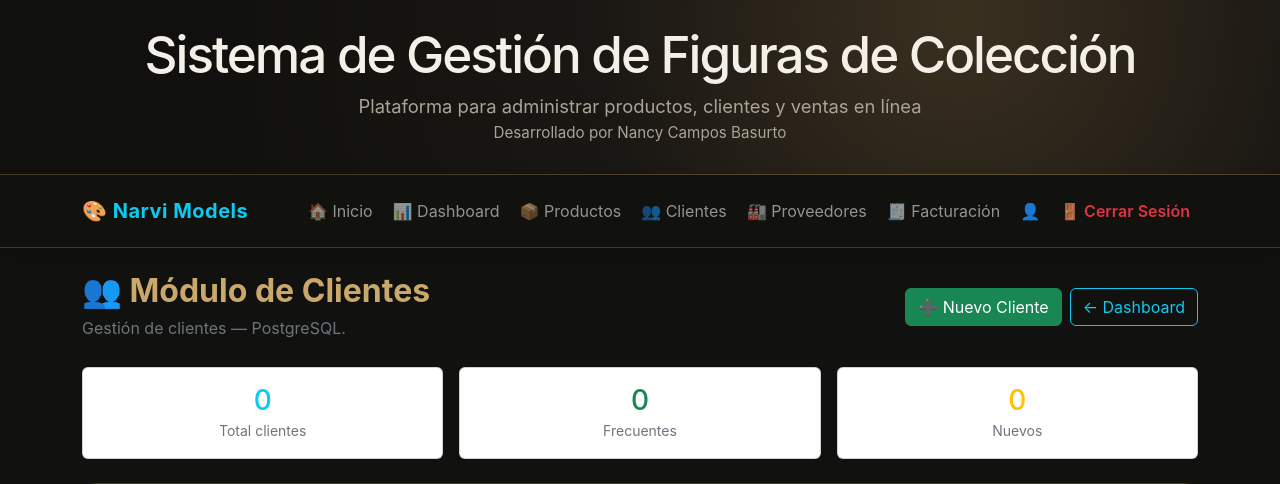
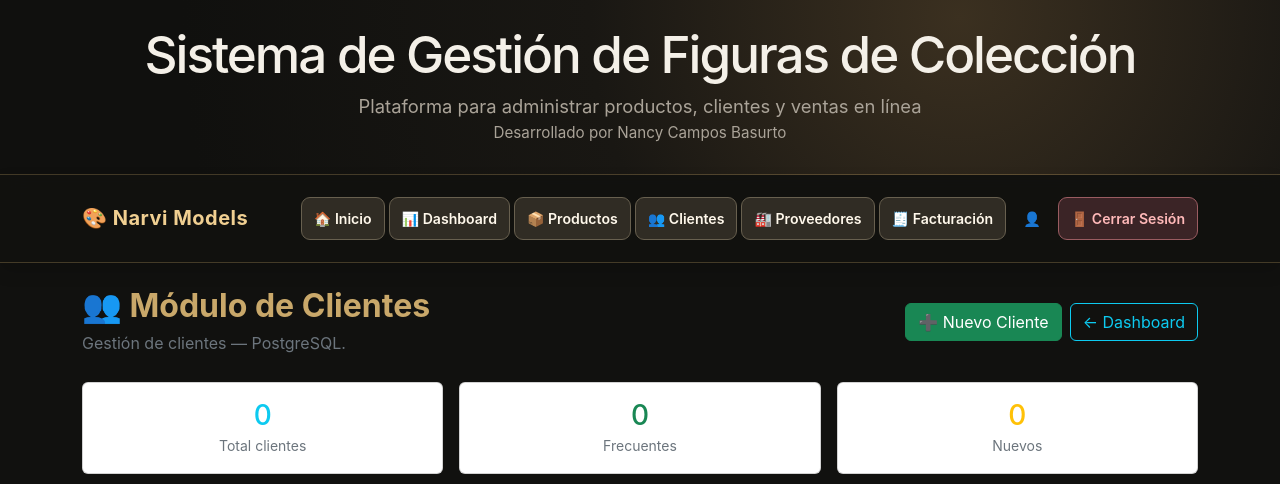
Before and after one commit to Nanmary49/2626---DESARROLLO-DE-APLICACIONES-WEB, a Flask app: page /clientes in a window 1280 px wide. Shown: the top 484 px of the page. Run offline with Flask 3, Linux system fonts and the light colour scheme; the visitor is signed in with stand-in values (Sample User, id 1); data that the repository does not hold is empty; some libraries are stand-ins or nearby versions.

Commit message:
Mejorar contraste y botones de la barra de navegacion

```diff
--- a/static/css/style.css
+++ b/static/css/style.css
@@ -285,7 +285,17 @@ header h1 { color:var(--narvi-ink); font-size:clamp(2rem,4vw,3.5rem); letter-spa
 header h2, header h3 { color:var(--narvi-muted); }
 h2, #contacto h4, .card-formulario .form-label { color:var(--narvi-gold); }
 .navbar { background:rgba(17,17,15,.94)!important; border-bottom:1px solid var(--narvi-line); backdrop-filter:blur(12px); }
-.navbar-nav .nav-link:hover { color:var(--narvi-gold)!important; }
+.navbar { padding-block:14px; }
+.navbar .navbar-brand { color:#f0cf91!important; }
+.navbar .navbar-nav { flex-wrap:wrap; row-gap:8px!important; }
+.navbar .navbar-nav .nav-link { color:#fff8eb; background:#302c24; border:1px solid #68604f; border-radius:9px; padding:10px 12px; font-size:.88rem; font-weight:600; line-height:1.5; transition:background-color .18s ease,color .18s ease,border-color .18s ease; }
+.navbar .navbar-nav a.nav-link:hover,
+.navbar .navbar-nav a.nav-link:focus-visible { color:#17130d!important; background:#efd29a; border-color:#efd29a; }
+.navbar a:focus-visible,.navbar .navbar-toggler:focus-visible { outline:3px solid #fff0cb; outline-offset:3px; }
+.navbar .navbar-nav .nav-link.text-danger { color:#ffb9b9!important; background:#3b2426; border-color:#9a5c61; }
+.navbar .navbar-nav span.nav-link { color:#f0cf91!important; background:transparent; border-color:transparent; }
+.navbar .navbar-toggler { border-color:#bba170; padding:10px; }
+@media (max-width:991px) { .navbar .navbar-collapse { padding-top:14px; } .navbar .navbar-nav .nav-link { padding:12px 16px; } }
 .seccion-hero { min-height:430px; background:radial-gradient(circle at 50% 20%,#3b3020 0%,#171612 38%,var(--narvi-bg) 75%); border-bottom:1px solid var(--narvi-line); }
 .seccion-hero h2 { color:var(--narvi-ink); font-size:clamp(2.3rem,5vw,4.8rem); letter-spacing:-.055em; }
 .seccion-hero .lead { max-width:700px; margin:0 auto; color:var(--narvi-muted); }
```
